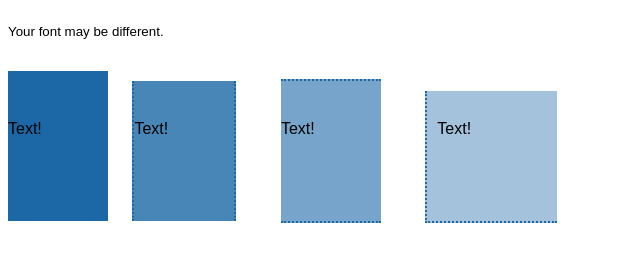
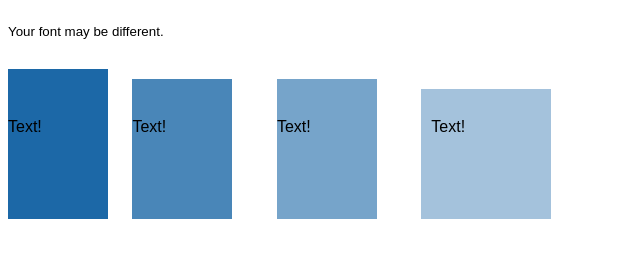
Before and after one commit to bxb760/exercise-9, a plain HTML site: page 02-fancy-boxes/index.html in a window 1280 px wide. Shown: the part 72-334 px from the top of the page, without its empty margins (0-640 px from the left). Drawn offline with Linux system fonts and the light colour scheme.

Commit message:
Update style.css

```diff
--- a/02-fancy-boxes/css/style.css
+++ b/02-fancy-boxes/css/style.css
@@ -34,9 +34,9 @@ div {
   margin-left: 20px;
 
   border-top: 0px;
-  border-right: 2px dotted rgba(28,104,167,1);
+  border-right: rgba(28,104,167,1);
   border-bottom: 0px;
-  border-left: 2px dotted rgba(28,104,167,1);
+  border-left: rgba(28,104,167,1);
 }
 
 #box03{
@@ -52,9 +52,9 @@ div {
   margin-bottom: 20px;
   margin-left: 20px;
 
-  border-top: 2px dotted rgba(28,104,167,1);
+  border-top: rgba(28,104,167,1);
   border-right: 0px;
-  border-bottom: 2px dotted rgba(28,104,167,1);
+  border-bottom: rgba(28,104,167,1);
   border-left: 0px;
 }
 
@@ -74,6 +74,6 @@ div {
 
   border-top: 0px;
   border-right: 0px;
-  border-bottom: 2px dotted rgba(28,104,167,1);
-  border-left: 2px dotted rgba(28,104,167,1);
+  border-bottom: rgba(28,104,167,1);
+  border-left: rgba(28,104,167,1);
 }
```
